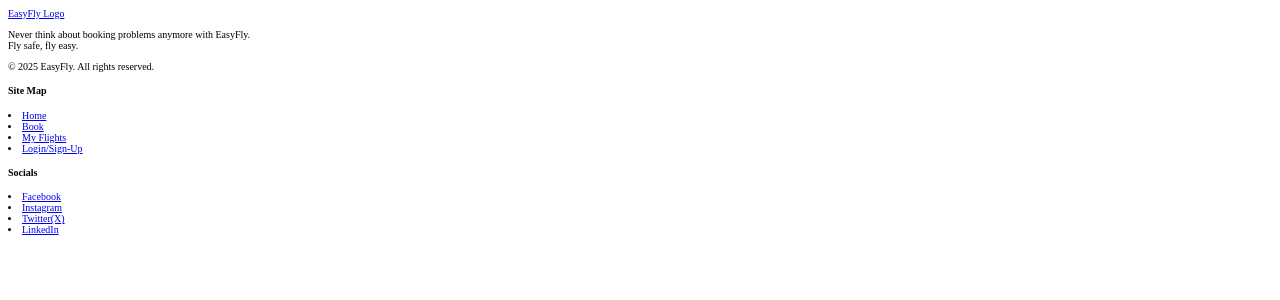
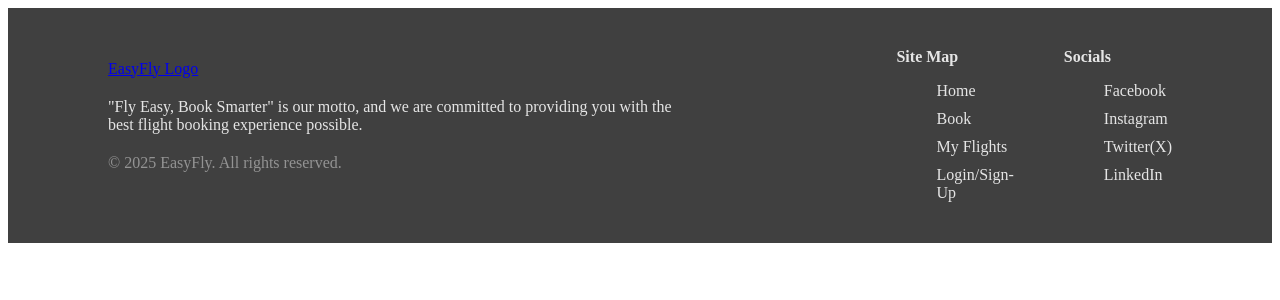
Before and after one commit to blckzr/EasyFly, a PHP site: page /components/footer.html in a window 1280 px wide. Shown: the top 300 px of the page. Run offline with PHP 8.4, Linux system fonts and the light colour scheme.

Commit message:
finished up footer (for now)

```diff
--- a/client/about.html
+++ b/client/about.html
@@ -5,7 +5,6 @@
     <meta name="viewport" content="width=device-width, initial-scale=1.0" />
     <title>EasyFly - About</title>
     <link rel="stylesheet" type="text/css" href="../css/about.css" />
-    <link rel="stylesheet" href="../css/footer.css" />
   </head>
   <body>
     <header id="nav-placeholder"></header>
--- a/components/footer.html
+++ b/components/footer.html
@@ -1,26 +1,32 @@
+<footer>
   <link rel="stylesheet" href="../css/main.css" />
   <link rel="stylesheet" href="../css/footer.css" />
   <div id="company-info">
     <a href="#">EasyFly Logo</a>
     <p>
-    Never think about booking problems anymore with EasyFly. <br />Fly safe, fly
-    easy.
+      "Fly Easy, Book Smarter" is our motto, and we are committed to providing
+      you with the best flight booking experience possible.
     </p>
     <p id="copyright">&copy; 2025 EasyFly. All rights reserved.</p>
   </div>
   <div id="link-container">
     <div id="site-map">
       <h4>Site Map</h4>
+      <ul>
         <li><a href="#">Home</a></li>
         <li><a href="#">Book</a></li>
         <li><a href="#">My Flights</a></li>
         <li><a href="#">Login/Sign-Up</a></li>
+      </ul>
     </div>
     <div id="socials">
       <h4>Socials</h4>
+      <ul>
         <li><a href="#">Facebook</a></li>
         <li><a href="#">Instagram</a></li>
         <li><a href="#">Twitter(X)</a></li>
         <li><a href="#">LinkedIn</a></li>
+      </ul>
     </div>
   </div>
+</footer>
--- a/css/footer.css
+++ b/css/footer.css
@@ -8,13 +8,13 @@ footer {
 }
 
 footer > div {
-    margin: 2.5rem 15rem;
+    margin: 2.5rem 10rem;
 }
 
 footer div#link-container {
     display: flex;
     flex-direction: row;
-    background-color: white;
+    gap: 5rem;
 }
 
 footer h4 {
```
Lines whose indentation alone changed are shown as unchanged.
